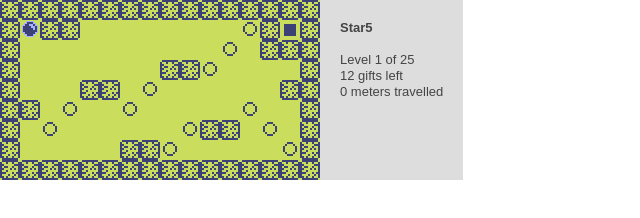
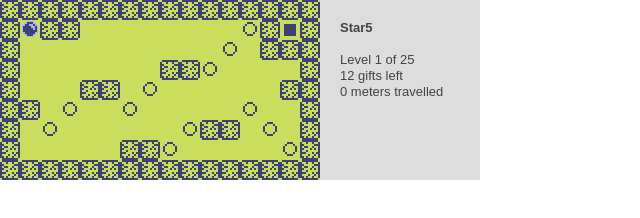
Before and after one commit to gwenhael-le-moine/c-urs_-toil-s, a plain HTML site: page star.js/index.html in a window 1280 px wide. Shown: the whole page, without its empty margins (0-640 px from the left). Drawn offline with nearby package versions, Linux system fonts and the light colour scheme.

Commit message:
fix width of info panel

```diff
--- a/star.js/css/star.css
+++ b/star.js/css/star.css
@@ -8,4 +8,4 @@
 .gstar #blackboard .cube_selected{background-image:url(../themes/HP48/tex_cube_selected.png);color:red}
 .gstar #blackboard .gift{background-image:url(../themes/HP48/tex_gift.png);color:yellow}
 .gstar #blackboard .void{background-image:url(../themes/HP48/tex_empty.png);}
-.gstar aside{float:left;height:140px;padding:20px;background:#ddd}
+.gstar aside{float:left;height:140px;width:120px;padding:20px;background:#ddd}
```
